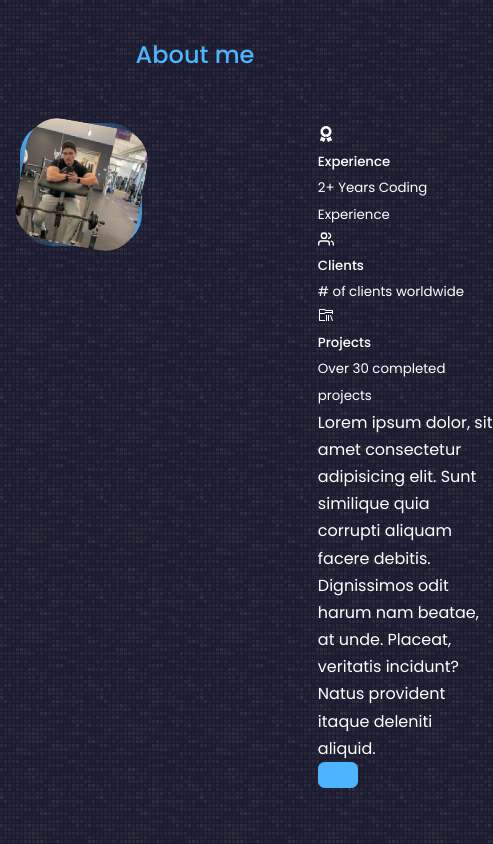
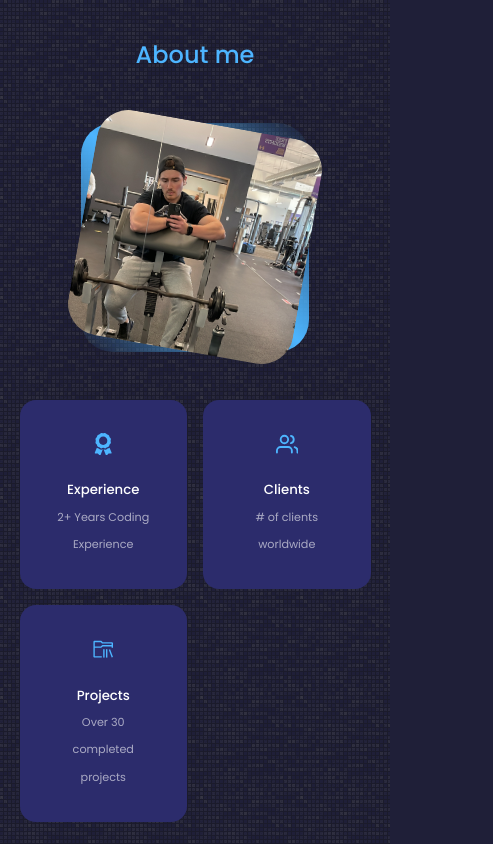
Before and after one commit to Chris-Tate94/Portfolio-website, a React (Create React App) app in the folder portfolio/: page / in a window 390 px wide. Shown: the part 960-1804 px from the top of the page, 493 px wide, since content can reach past the window. Built offline with nearby package versions, Linux system fonts and the light colour scheme.

Commit message:
added mobile and tablet views

```diff
--- a/portfolio/src/components/about/About.jsx
+++ b/portfolio/src/components/about/About.jsx
@@ -41,7 +41,7 @@ const About = () => {
 
           <p>Lorem ipsum dolor, sit amet consectetur adipisicing elit. Sunt similique quia corrupti aliquam facere debitis. Dignissimos odit harum nam beatae, at unde. Placeat, veritatis incidunt? Natus provident itaque deleniti aliquid.</p>
 
-          <a href='#contact' className='btn btn-primary'></a>
+          <a href='#contact' className='btn btn-primary'>Let's Talk</a>
         </div>
       </div>
     </section>
--- a/portfolio/src/components/about/about.css
+++ b/portfolio/src/components/about/about.css
@@ -29,3 +29,80 @@
 .about__me-image:hover {
     transform: rotate(0deg);
 }
+
+.about__cards {
+    display: grid;
+    grid-template-columns: repeat(3, 1fr);
+    gap: 1.5rem;
+}
+
+.about__card {
+    background-color: var(--color-bg-variant);
+    border: 1px solid transparent;
+    border-radius: 1rem;
+    padding: 2rem;
+    text-align: center;
+    transition: var(--transition);
+}
+
+.about__card:hover {
+    background: transparent;
+    border-color: var(--color-primary-variant);
+    cursor: default;
+}
+
+.about__icon {
+    color: var(--color-primary);
+    font-size: 1.4rem;
+    margin-bottom: 1rem;
+}
+
+.about__card small {
+    font-size: 0.7rem;
+    color: var(--color-light);
+}
+
+.about__content p {
+    margin: 2rem 0 2.6rem;
+    color: var(--color-light)
+}
+
+
+/* =================== MEDIA QUERIES (MEDIUM DEVICES) =================== */
+
+@media screen and (max-width: 1024px) {
+    .about__container {
+        grid-template-columns: 1fr;
+        gap: 0;
+    }
+
+    .about__me {
+        width: 50%;
+        margin: 2rem auto 4rem;
+    }
+
+    .about__content p {
+        margin: 1rem 0 1.5rem;
+    }
+}
+
+/* =================== MEDIA QUERIES (SMALL DEVICES) =================== */
+
+@media screen and (max-width: 600px) {
+    .about__me {
+            width: 65%;
+            margin: 0 auto 3rem;
+        }
+
+    .about__cards {
+        grid-template-columns: 1fr 1fr;
+        gap: 1rem;
+    }
+
+    .about__content {
+        text-align: center;
+    }
+    .about__container p {
+        margin: 1.5rem 0;
+    }
+}
```
